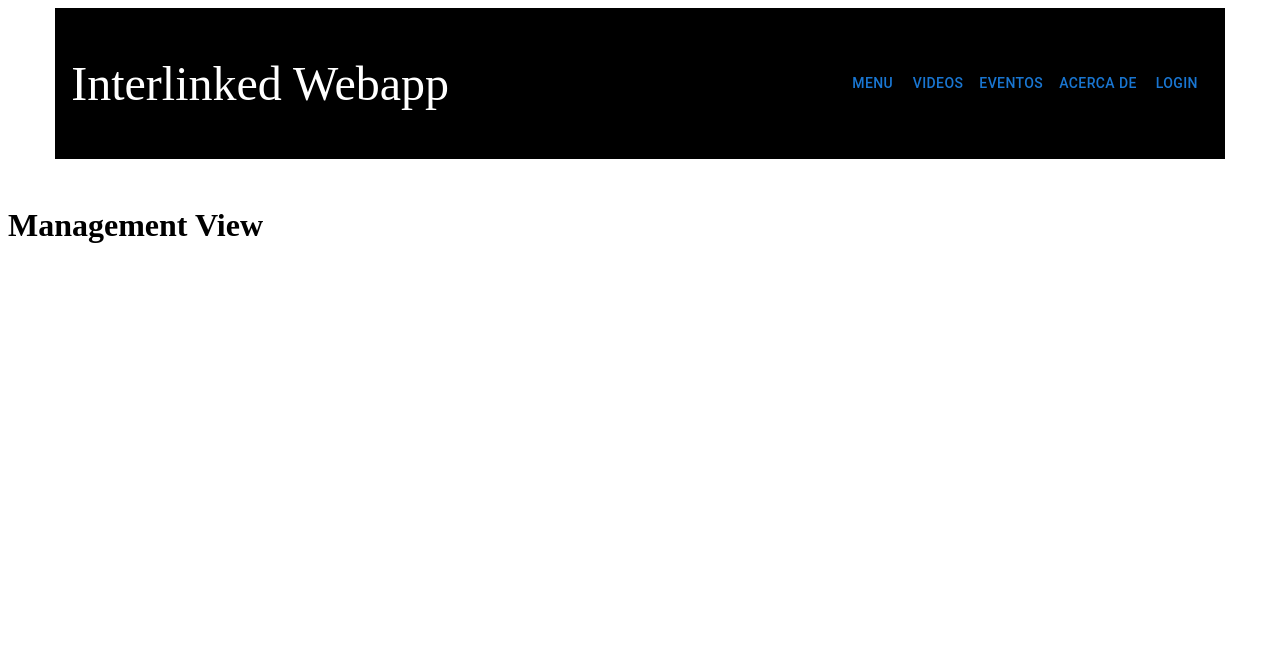
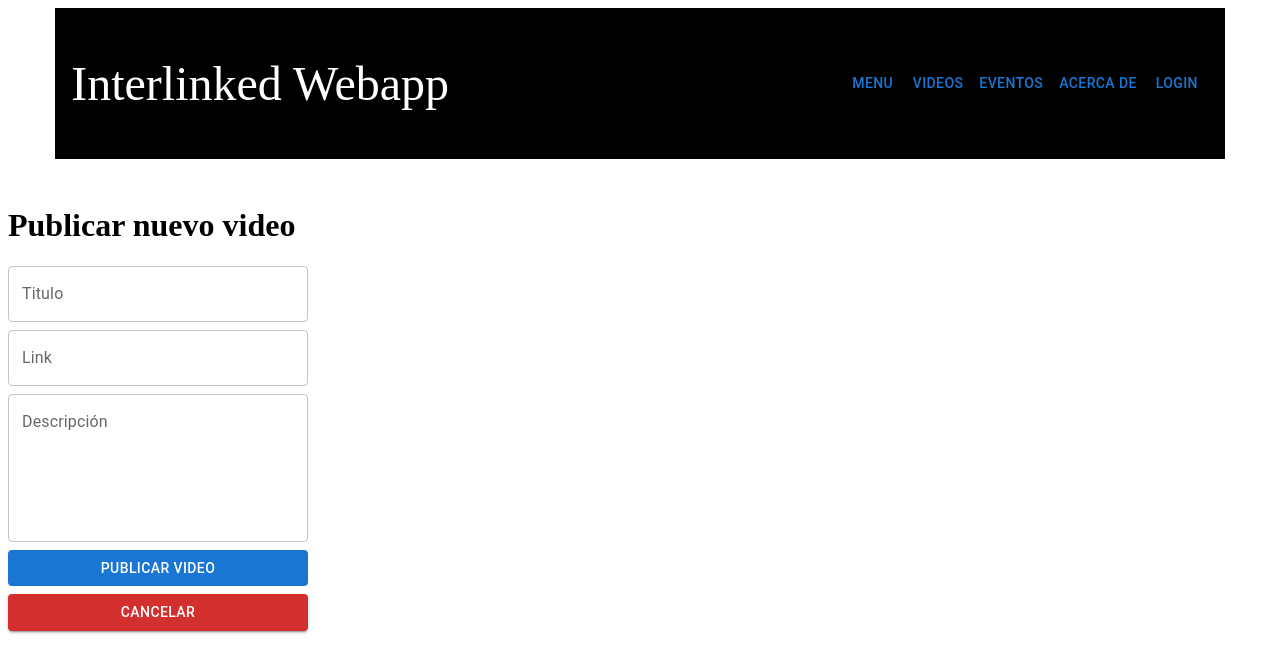
Before and after one commit to Lars17S/interlink-webapp, a React (Create React App) app in the folder interlinked-frontend/: page /management in a window 1280 px wide. Shown: the top 672 px of the page. Built offline with nearby package versions, Linux system fonts and the light colour scheme.

Commit message:
unfinished management view
missing css and validation

```diff
--- a/interlinked-frontend/src/views/management/ManagementView.tsx
+++ b/interlinked-frontend/src/views/management/ManagementView.tsx
@@ -1,9 +1,28 @@
-import React from 'react';
+import React from "react";
+import TextField from "@mui/material/TextField";
+import Button from "@mui/material/Button";
+import Stack from "@mui/material/Stack";
 
 const ManagementView: React.FC = () => {
   return (
     <div>
-      <h1>Management View</h1>
+      <h1>Publicar nuevo video</h1>
+      <form>
+        <Stack spacing={1} sx={{ width: 300 }}>
+          <TextField id="outlined-title-input" label="Titulo" />
+          <TextField id="outlined-link-input" label="Link" />
+          <TextField  id="outlined-multiline"
+          label="Descripción"
+          multiline
+          rows={5}/>
+          <Button variant="contained" disableElevation>
+            Publicar video
+          </Button>
+          <Button variant="contained" color="error">
+            Cancelar
+          </Button>
+        </Stack>
+      </form>
     </div>
   );
 };
```
